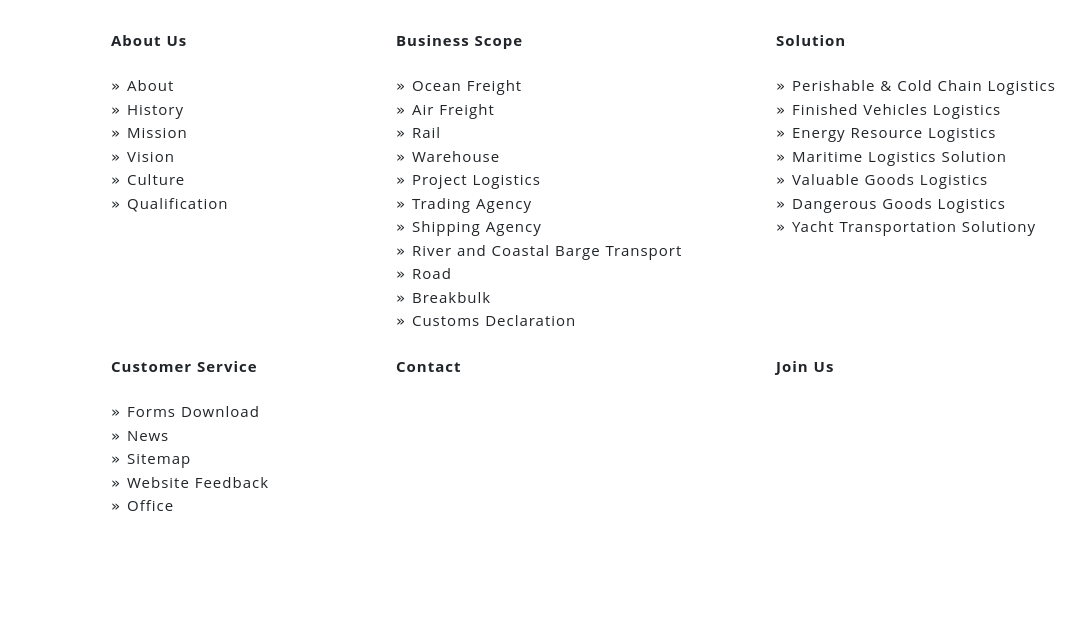
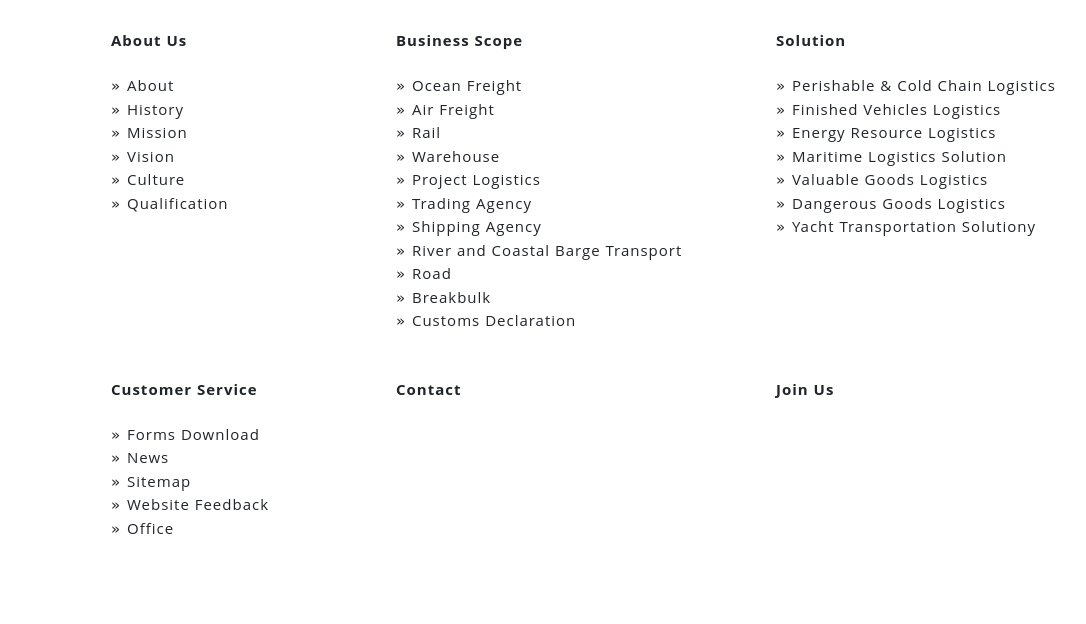
Before and after one commit to vq37vhr/intermax, a plain HTML site: page CustomerService/sitemap.html in a window 1280 px wide. Shown: the part 176-800 px from the top of the page, without its empty margins (69-1155 px from the left). Drawn offline with nearby package versions, Linux system fonts and the light colour scheme; a web font is replaced by a local one.

Commit message:
Update sitemap.html

```diff
--- a/CustomerService/sitemap.html
+++ b/CustomerService/sitemap.html
@@ -186,7 +186,7 @@
                         » <a href="../AboutUs/mission.html">Mission</a><br>
                         » <a href="../AboutUs/vision.html">Vision</a><br>
                         » <a href="../AboutUs/culture.html">Culture</a><br>
-                        » <a href="../AboutUs/qualification.html">Qualification</a><br>
+                        » <a href="../AboutUs/qualification.html">Qualification</a><br><br>
                     </div>
                     <div class='col-md-4 offset-md-1 text-left'>
                         <a href="../BusinessScope/businessScope.html"><b>Business Scope</b></a><br><br>
@@ -200,7 +200,7 @@
                         » <a href="../BusinessScope/riverCoastal.html" >River and Coastal Barge Transport</a><br>
                         » <a href="../BusinessScope/road.html" >Road</a><br>
                         » <a href="../BusinessScope/breakbulk.html" >Breakbulk</a><br>
-                        » <a href="../BusinessScope/customsDeclare.html" >Customs Declaration</a><br>
+                        » <a href="../BusinessScope/customsDeclare.html" >Customs Declaration</a><br><br>
                     </div>
                     <div class='col-md-4 text-left'>
                         <a href="../Solution/solution.html"><b>Solution</b></a><br><br>
@@ -210,7 +210,7 @@
                         » <a href="../Solution/maritimeLogistics.html" >Maritime Logistics Solution</a><br>
                         » <a href="../Solution/valuableGoods.html" >Valuable Goods Logistics</a><br>
                         » <a href="../Solution/dangerousGoods.html" >Dangerous Goods Logistics</a><br>
-                        » <a href="../Solution/yachtTrans.html" >Yacht Transportation Solutiony</a><br>
+                        » <a href="../Solution/yachtTrans.html" >Yacht Transportation Solutiony</a><br><br>
                     </div>
                 </div><br>
                 <div class='row'>
@@ -220,13 +220,13 @@
                         » <a href="../CustomerService/news.html" >News</a><br>
                         » <a href="../CustomerService/sitemap.html" >Sitemap</a><br>
                         » <a href="../CustomerService/websiteFeedback.html" >Website Feedback</a><br>
-                        » <a href="../CustomerService/office.html" >Office</a><br>
+                        » <a href="../CustomerService/office.html" >Office</a><br><br>
                     </div>
                     <div class='col-md-4  text-left'>
-                        <a href="../contact.html"><b>Contact</b></a><br>
+                        <a href="../contact.html"><b>Contact</b></a><br><br>
                     </div>
                     <div class='col-md-4 text-left'>
-                        <a href="../joinUs.html"><b>Join Us</b></a><br>
+                        <a href="../joinUs.html"><b>Join Us</b></a><br><br>
                     </div>
                 </div>
             </div>
```
